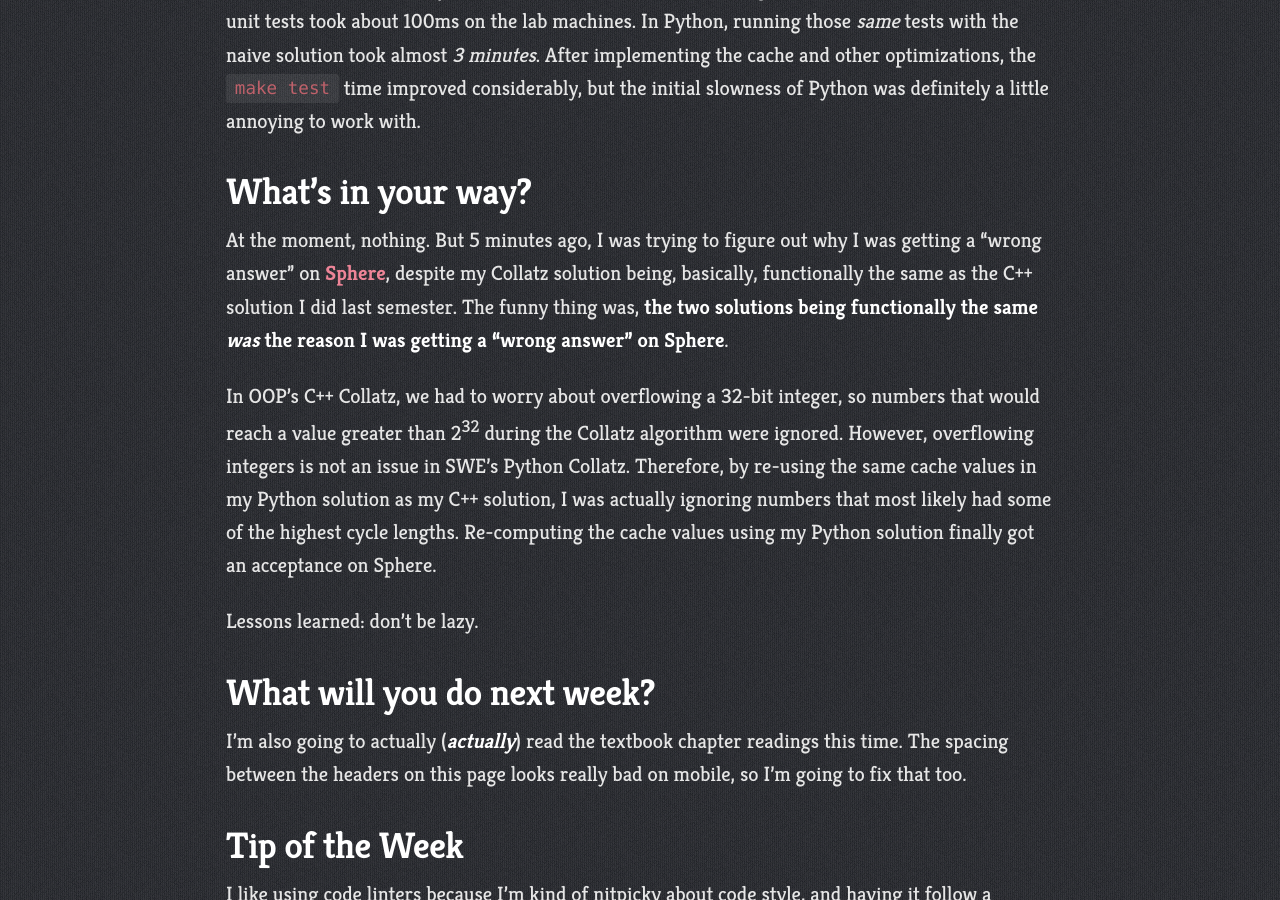
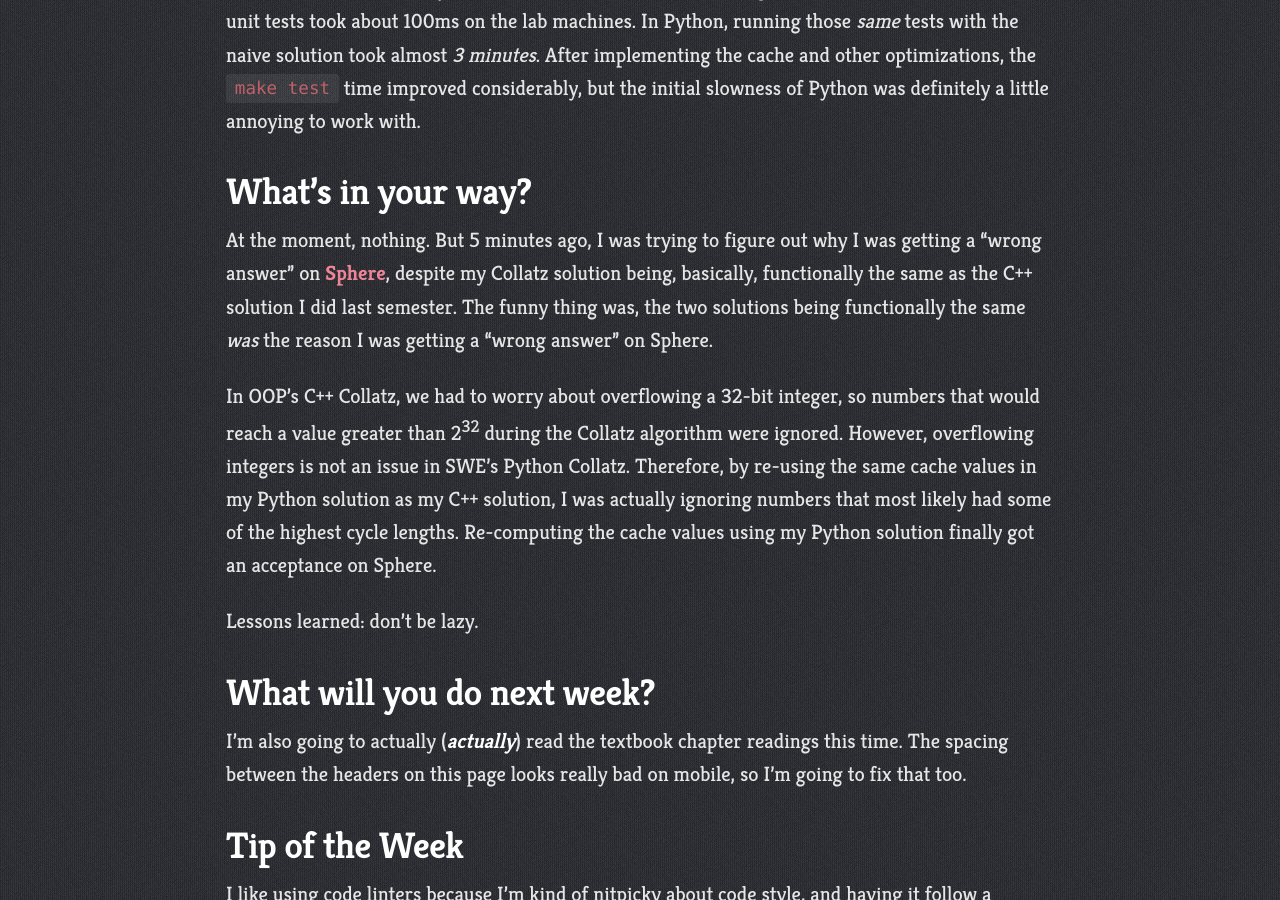
Before and after one commit to kristinedomingo/cs373-blog, a Jekyll site: the page built from _posts/2016-01-31-week-2.md, in a window 1280 px wide and 900 px high, scrolled down 861 px. Built offline with Jekyll 4.4.1, drawn with Linux system fonts in a browser that asks for light colours; Markdown is read by kramdown in place of the engine named in the settings.

Commit message:
Rewordings

```diff
--- a/_posts/2016-01-31-week-2.md
+++ b/_posts/2016-01-31-week-2.md
@@ -26,9 +26,9 @@ little annoying to work with.
 At the moment, nothing. But 5 minutes ago, I was trying to figure out why I was getting
 a "wrong answer" on [Sphere](http://www.spoj.com/problems/PROBTNPO/),
 despite my Collatz solution being, basically, functionally the
-same as the C++ solution I did last semester. The funny thing was, **the two
-solutions being functionally the same _was_ the reason I was getting a
-"wrong answer" on Sphere**.
+same as the C++ solution I did last semester. The funny thing was, the two
+solutions being functionally the same *was* the reason I was getting a
+"wrong answer" on Sphere.
 
 In OOP's C++ Collatz, we had to worry about overflowing
 a 32-bit integer, so numbers that would reach a value greater than 2<sup>32</sup>
```
